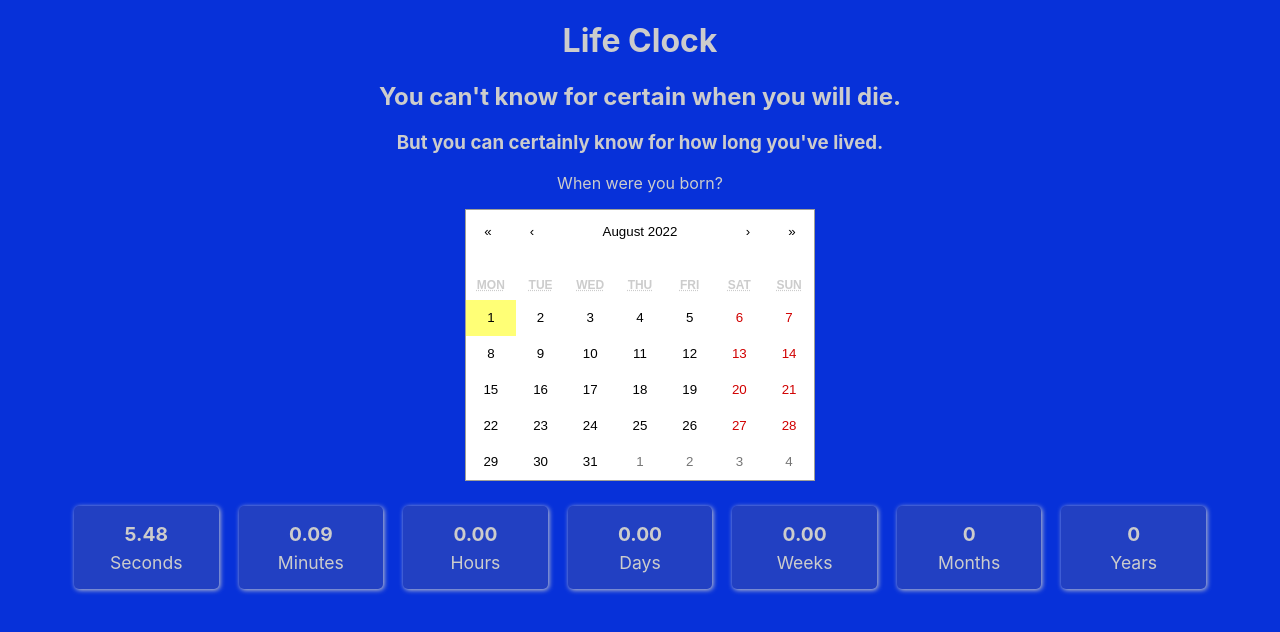
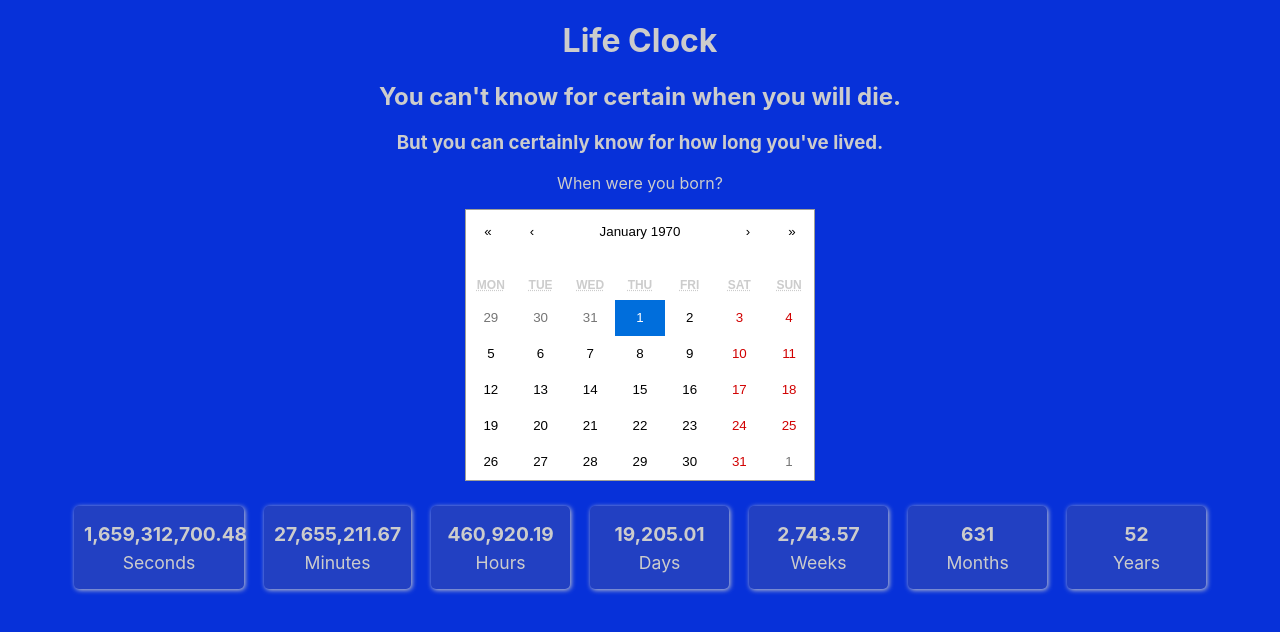
Before and after one commit to Id3arium/LifeClock, a React (Create React App) app: page / in a window 1280 px wide. Shown: the top 632 px of the page. Built offline with nearby package versions, Linux system fonts and the light colour scheme.

Commit message:
updating index and passing default value prop to calendar

```diff
--- a/src/Components/DatePicker/DatePicker.js
+++ b/src/Components/DatePicker/DatePicker.js
@@ -8,7 +8,8 @@ export default function DatePicker(props){
             <Calendar
                 className="centered"
                 onClickDay={e => props.onDateChanged(e)}
-                {...props}
+                activeStartDate = {props.activeStartDate}
+                defaultValue = {props.defaultValue}
             />
         </div>
     )
--- a/src/index.js
+++ b/src/index.js
@@ -2,12 +2,13 @@ import React from 'react';
 import ReactDOM from 'react-dom';
 import './index.css';
 import App from './Components/App';
+import App2 from './Components/App2';
 import reportWebVitals from './reportWebVitals';
 
 const root = document.getElementById('root');
 ReactDOM.render(
   <React.StrictMode>
-    <App />
+    <App2 />
   </React.StrictMode>
 ,root);
 
```
